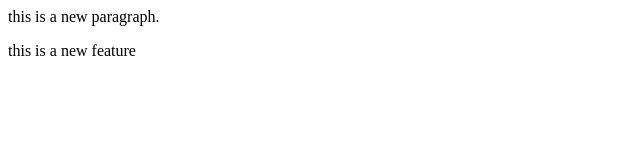
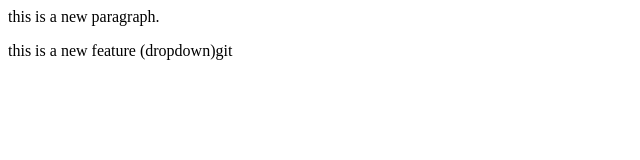
Before and after one commit to Takeem123/localrepo, a plain HTML site: page index.html in a window 1280 px wide. Shown: the whole page, without its empty margins (0-640 px from the left). Drawn offline with Linux system fonts and the light colour scheme.

```diff
--- a/index.html
+++ b/index.html
@@ -1,2 +1,2 @@
 <p>this is a new paragraph.</p>
-<p>this is a new feature</p>
+<p>this is a new feature (dropdown)git</p>
```
